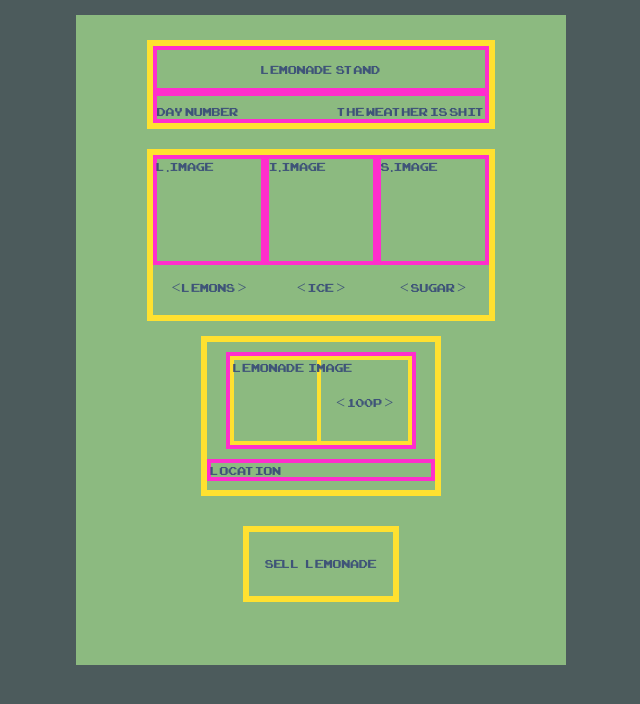
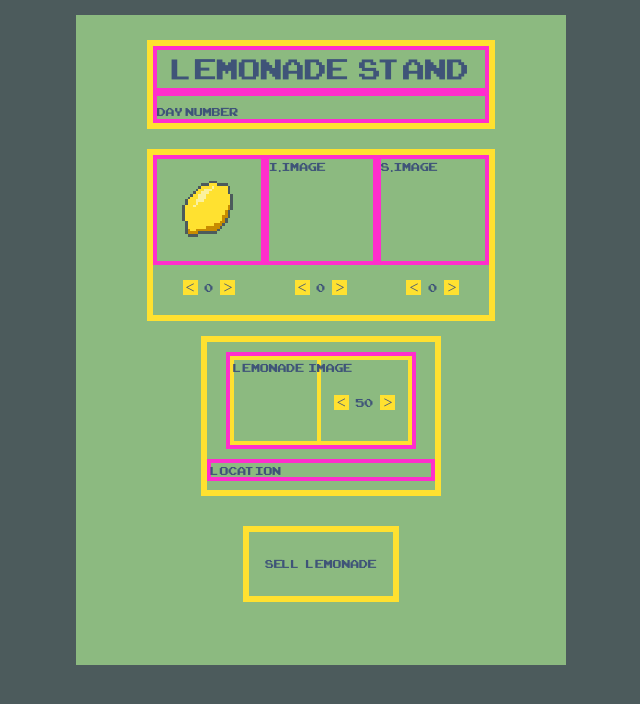
Before and after one commit to martyjg/lemonade-stand, a PHP site: page /home.html in a window 1280 px wide. Shown: the top 704 px of the page, without its empty margins (319-959 px from the left). Run offline with PHP 8.4, Linux system fonts and the light colour scheme; some libraries are stand-ins or nearby versions.

Commit message:
The day number and weather now display at the start of a new day. Added a lemon graphic and can increment and decrement the number of lemons wanted

```diff
--- a/css/style.css
+++ b/css/style.css
@@ -6,8 +6,8 @@ FF2ECC Pink
 3F5478 Blue
 */
 @font-face {
-    font-family: gameFont;
-    src: url(./ARCADECLASSIC.TTF);
+  font-family: gameFont;
+  src: url(./ARCADECLASSIC.TTF);
 }
 
 body {
@@ -63,6 +63,7 @@ body {
   text-align: center;
   border: 4px solid #FF2ECC;
   line-height: 40px;
+  font-size: 40px;
 }
 
 .day-weather-box {
@@ -101,10 +102,18 @@ body {
 }
 
 .ingredient-input {
+  margin: 0 5px;
   display: inline-block;
 }
 .increment {
   display: inline-block;
+}
+
+.lemons-image {
+  height: 100%;
+  background: url(../lemon.png);
+  background-repeat: no-repeat;
+  background-position: center;
 }
 
 .lemonade-price-entry {
@@ -120,6 +129,7 @@ body {
   width: 50%;
   height: 100%;
   border: 4px solid #FFE130;
+
 }
 
 .user-price-box {
@@ -135,6 +145,7 @@ body {
 }
 
 .price-input {
+  margin: 0 5px;
   display: inline-block;
 }
 
@@ -146,3 +157,9 @@ body {
   margin: 0 auto;
   border: 4px solid #FF2ECC;
 }
+
+.increment, .decrement {
+  width: 15px;
+  height: 15px;
+  background-color: #FFE130
+}
--- a/home.html
+++ b/home.html
@@ -4,6 +4,7 @@
   <title>Lemonade Stand</title>
   <link rel="stylesheet" type="text/css" href="./css/reset.css">
   <link rel="stylesheet" type="text/css" href="./css/style.css">
+  <script src="https://ajax.googleapis.com/ajax/libs/jquery/2.1.3/jquery.min.js"></script>
   <script type="text/javascript" src="./js/app.js"></script>
 </head>
 <body>
@@ -16,13 +17,13 @@
         <div class="header">LEMONADE&nbsp;&nbsp;STAND</div>
         <div class="day-weather-box">
           <div class="day-display">DAY NUMBER</div>
-          <div class="weather-report">THE WEATHER IS SHIT</div>
+          <div class="weather-report"></div>
         </div>
       </div>
 
       <div class="ingredients-display">
         <div class="ingredients-box" id="lemon">
-          <div class="lemons-image">L.image</div>
+          <div class="lemons-image"></div>
         </div>
         <div class="ingredients-box" id="ice">
           <div class="ice-image">I.image</div>
@@ -32,17 +33,17 @@
         </div>
         <div class="user-ingredient">
           <div class="decrement" id="decrement-lemon"><</div>
-          <div class="ingredient-input" id="input-lemon">LEMONS</div>
+          <div class="ingredient-input" id="input-lemon">0</div>
           <div class="increment" id="increment-lemon">></div>
         </div>
         <div class="user-ingredient">
           <div class="decrement" id="decrement-ice"><</div>
-          <div class="ingredient-input" id="input-ice">ICE</div>
+          <div class="ingredient-input" id="input-ice">0</div>
           <div class="increment" id="increment-ice">></div>
         </div>
         <div class="user-ingredient">
           <div class="decrement" id="decrement-sugar"><</div>
-          <div class="ingredient-input" id="input-sugar">SUGAR</div>
+          <div class="ingredient-input" id="input-sugar">0</div>
           <div class="increment" id="increment-sugar">></div>
         </div>
       </div>
@@ -53,7 +54,7 @@
           <div class="user-price-box">
             <div class="price-input-display">
               <div class="decrement" id="decrement-price"><</div>
-              <div class="price-input">100p</div>
+              <div class="price-input">50</div>
               <div class="increment" id="increment-price">></div>
             </div>
           </div>
```
Also changed, not shown: js/app.js (+63 -12 lines), lemon.png (added).
